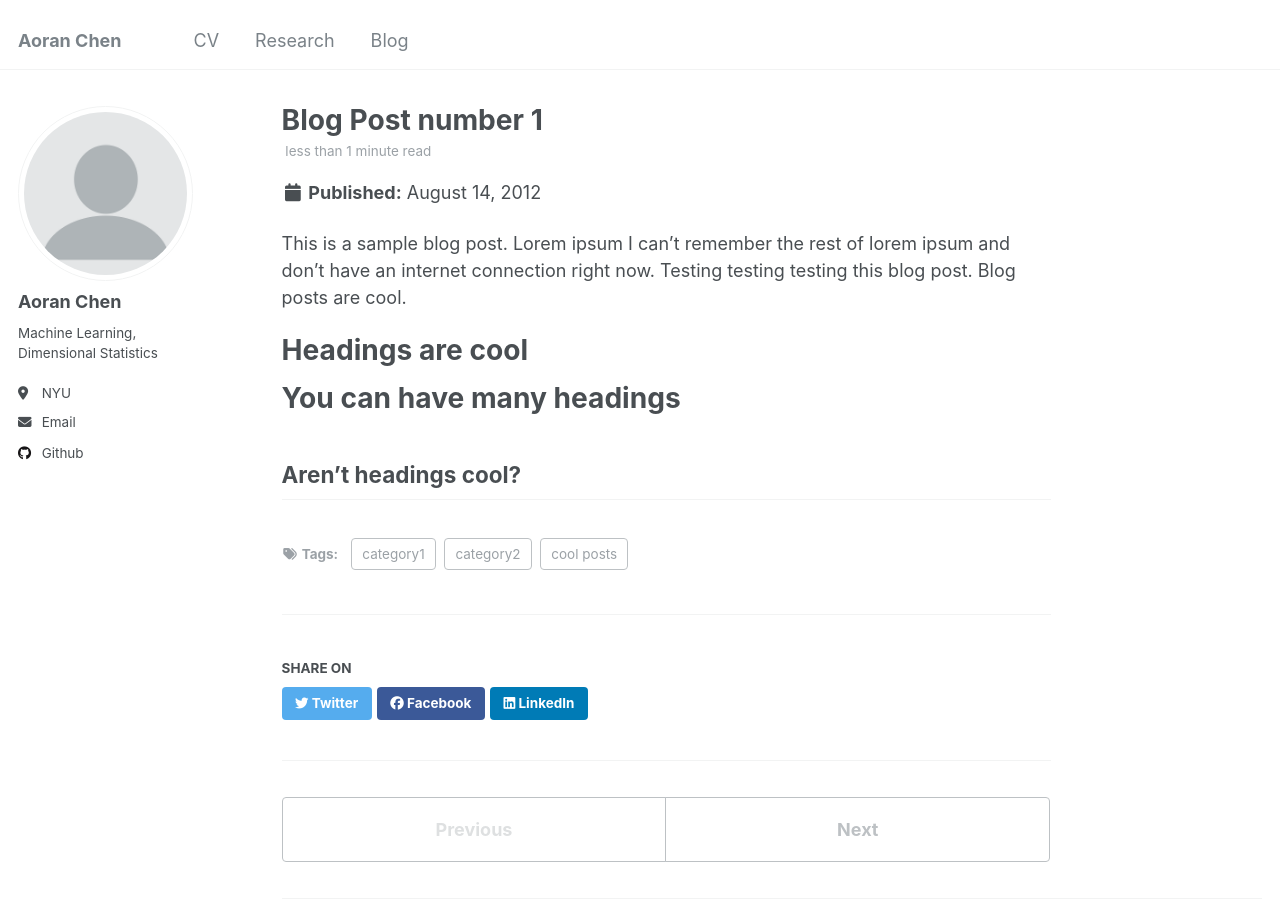
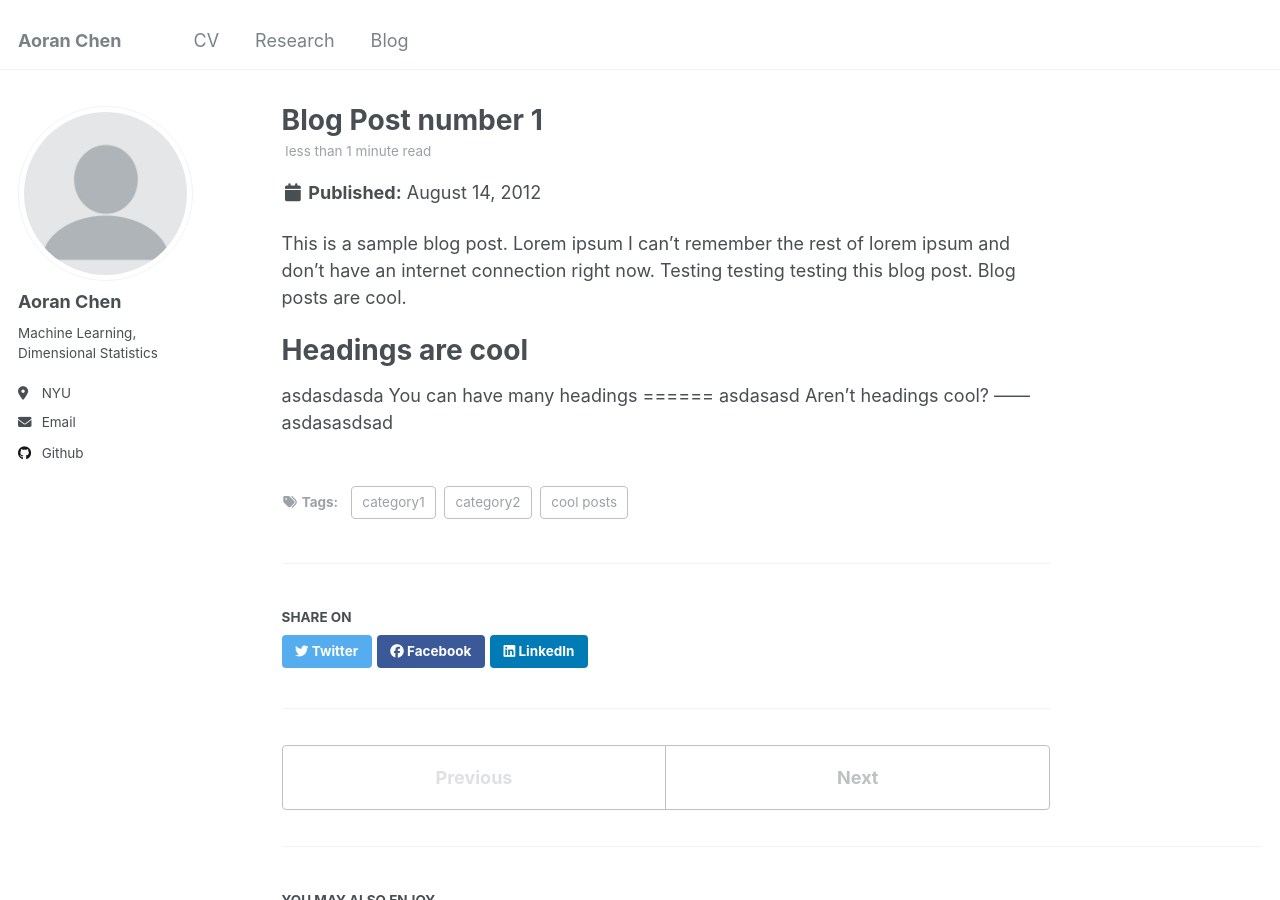
Before and after one commit to samohtaerg/samohtaerg.github.io, a Jekyll site: the page built from _posts/2012-08-14-blog-post-1.md, in a window 1280 px wide and 900 px high. Built offline with Jekyll 4.4.1, drawn with Linux system fonts in a browser that asks for light colours.

Commit message:
Update 2012-08-14-blog-post-1.md

```diff
--- a/_posts/2012-08-14-blog-post-1.md
+++ b/_posts/2012-08-14-blog-post-1.md
@@ -12,9 +12,9 @@ This is a sample blog post. Lorem ipsum I can't remember the rest of lorem ipsum
 
 Headings are cool
 ======
-
+asdasdasda
 You can have many headings
 ======
-
+asdasasd
 Aren't headings cool?
-------
+------asdasasdsad
```
